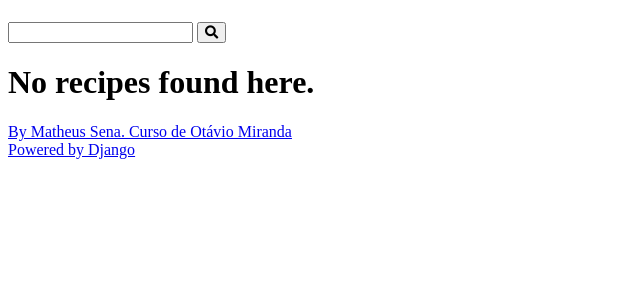
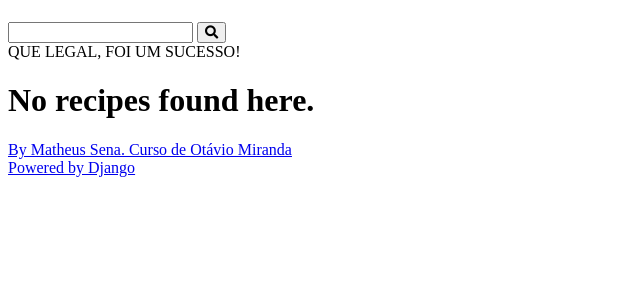
Before and after one commit to matheus-osena/curso-django-projeto1, a Django app: page / in a window 1280 px wide. Shown: the part 58-358 px from the top of the page, without its empty margins (0-640 px from the left). Run offline with Django 4.2, Linux system fonts and the light colour scheme; data that the repository does not hold is empty.

Commit message:
Configurando messages na home

```diff
--- a/recipes/templates/recipes/pages/home.html
+++ b/recipes/templates/recipes/pages/home.html
@@ -3,13 +3,8 @@
 {% block title %}Home | {% endblock title %}
 
 {%block content%}
-{%if messages %}
-<div "main-content center container">
-        {%for message in messages%}
-                {{message}}
-        {% endfor %}
-</div>
-{% endif %}
+
+{%include 'recipes/partials/messages.html'%}
         <div class="main-content main-content-list container">
          {%for recipe in recipes%}
           {% include 'recipes/partials/recipe.html' %}
--- /dev/null
+++ b/recipes/templates/recipes/partials/messages.html
@@ -0,0 +1,9 @@
+{%if messages %}
+<div class="main-content center container">
+        {%for message in messages %}
+            <div class="message {{message.tags}}">
+                    {{message}}
+            </div>
+        {% endfor %}
+</div>
+{% endif %}
--- a/recipes/views.py
+++ b/recipes/views.py
@@ -18,6 +18,7 @@ def home(request):
 
     page_obj, pagination_range = make_pagination(request, recipes, PER_PAGE)
 
+    messages.success(request, "QUE LEGAL, FOI UM SUCESSO!")
     return render(request, 'recipes/pages/home.html', context={"recipes": page_obj, 'pagination_range': pagination_range})  # noqa: E501
 
 
@@ -40,8 +41,6 @@ def recipe(request, id):
 
 def search(request):
 
-    messages.success(request, "QUE LEGAL, FOI UM SUCESSO!")
-
     search_term = request.GET.get('q', '').strip()
     if not search_term:
         raise Http404()
```
